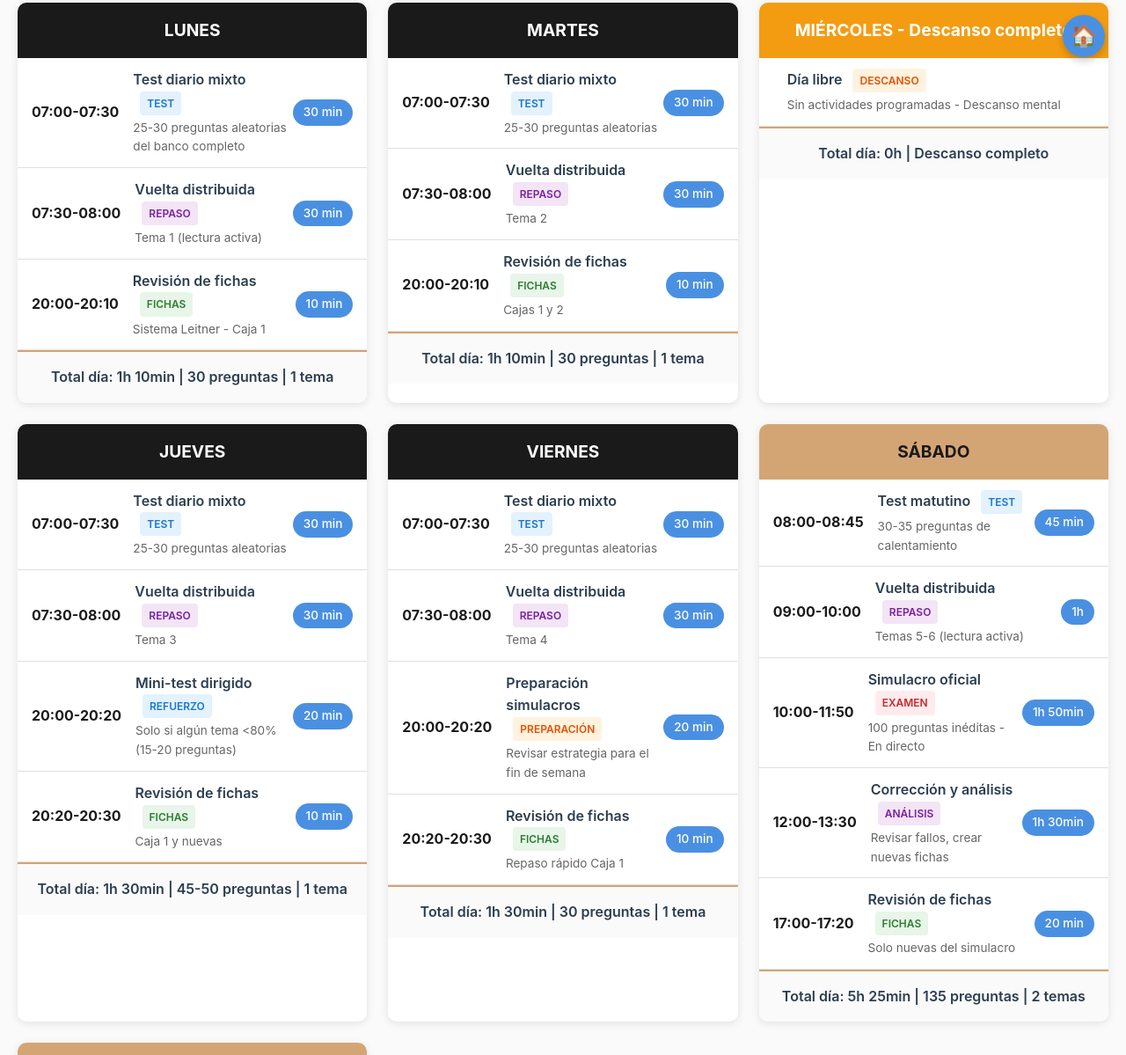
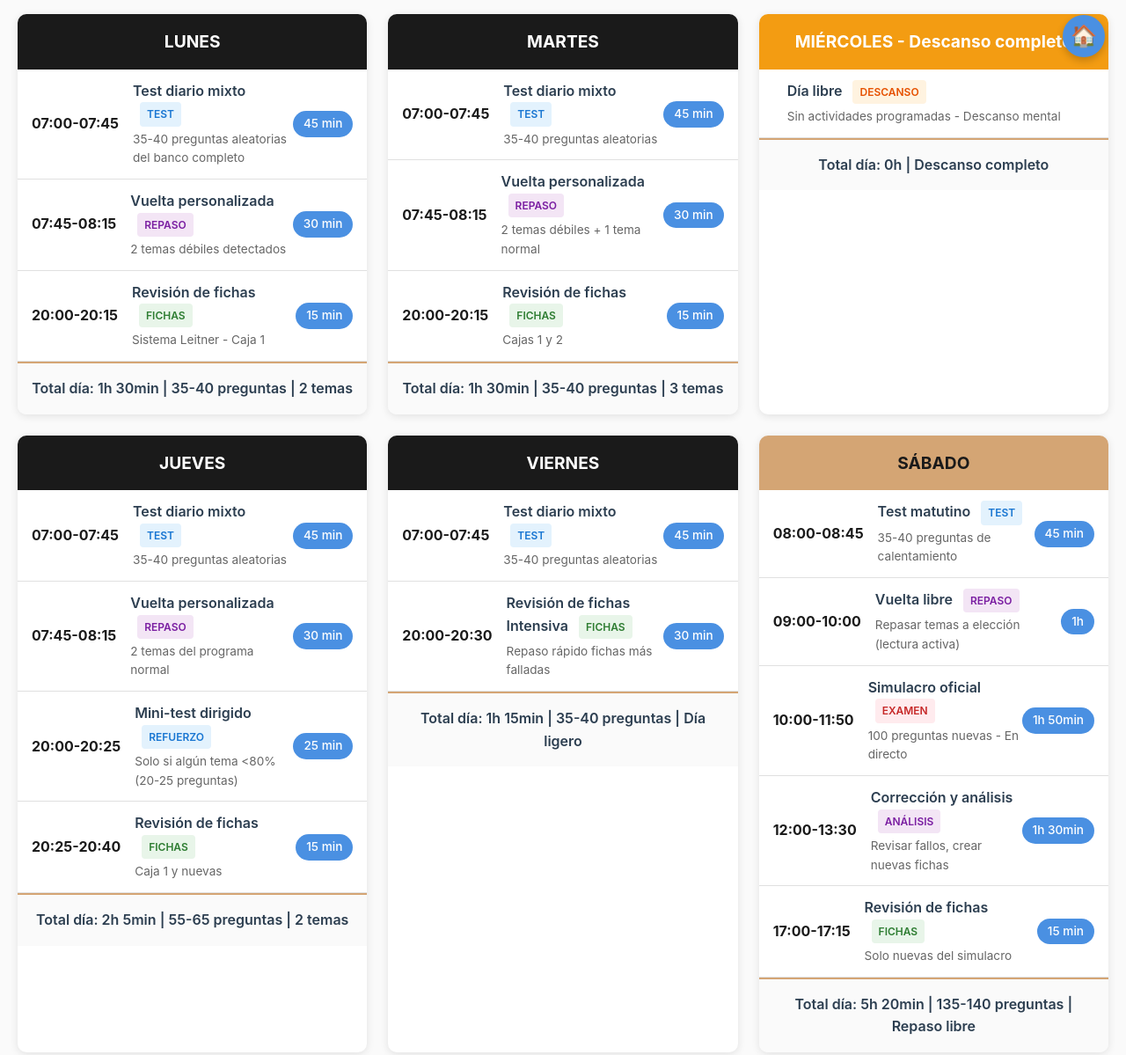
Before and after one commit to ChusDiez/izeta2025, a website: page public/Caballo_20.html in a window 1280 px wide. Shown: the part 711-1910 px from the top of the page at 88% size. Drawn offline with Linux system fonts and the light colour scheme.

Commit message:
cab allo

```diff
--- a/public/Caballo_20.html
+++ b/public/Caballo_20.html
@@ -57,7 +57,7 @@
         }
 
         .chess-piece {
-            font-size: 1.5rem;
+            font-size: 3rem;
             opacity: 0.6;
         }
 
@@ -273,7 +273,7 @@
             }
 
             .chess-piece {
-                font-size: 1.25rem;
+                font-size: 1.75rem;
             }
         }
 
@@ -310,7 +310,7 @@
 
         <!-- Resumen semanal -->
         <div class="summary">
-            <h2 style="color: var(--chess-black); margin-bottom: 1rem;">📊 Resumen Semanal</h2>
+            <h2 style="color: var(--chess-black); margin-bottom: 1rem;">Resumen Semanal</h2>
             <div class="summary-grid">
                 <div class="summary-item">
                     <div class="summary-number">20h</div>
@@ -333,7 +333,7 @@
 
         <!-- Sistema 6/7 -->
         <div class="rest-system">
-            <h3>📅 Sistema 6/7 - Día de descanso completo</h3>
+            <h3>Sistema 6/7 - Día de descanso completo</h3>
             <ul style="margin-left: 1.5rem; margin-top: 0.5rem;">
                 <li>Elige 1 día libre a la semana según tu disponibilidad</li>
                 <li>Sugerencia: Miércoles (para dividir la semana)</li>
@@ -347,31 +347,31 @@
             <div class="day-card">
                 <div class="day-header">LUNES</div>
                 <div class="time-slot">
-                    <span class="time">07:00-07:30</span>
+                    <span class="time">07:00-07:45</span>
                     <div class="activity">
                         <div class="activity-name">Test diario mixto <span class="task-type type-test">TEST</span></div>
-                        <div class="activity-detail">25-30 preguntas aleatorias del banco completo</div>
+                        <div class="activity-detail">35-40 preguntas aleatorias del banco completo</div>
+                    </div>
+                    <span class="duration">45 min</span>
+                </div>
+                <div class="time-slot">
+                    <span class="time">07:45-08:15</span>
+                    <div class="activity">
+                        <div class="activity-name">Vuelta personalizada <span class="task-type type-review">REPASO</span></div>
+                        <div class="activity-detail">2 temas débiles detectados</div>
                     </div>
                     <span class="duration">30 min</span>
                 </div>
                 <div class="time-slot">
-                    <span class="time">07:30-08:00</span>
-                    <div class="activity">
-                        <div class="activity-name">Vuelta distribuida <span class="task-type type-review">REPASO</span></div>
-                        <div class="activity-detail">Tema 1 (lectura activa)</div>
-                    </div>
-                    <span class="duration">30 min</span>
-                </div>
-                <div class="time-slot">
-                    <span class="time">20:00-20:10</span>
+                    <span class="time">20:00-20:15</span>
                     <div class="activity">
                         <div class="activity-name">Revisión de fichas <span class="task-type type-flashcard">FICHAS</span></div>
                         <div class="activity-detail">Sistema Leitner - Caja 1</div>
                     </div>
-                    <span class="duration">10 min</span>
+                    <span class="duration">15 min</span>
                 </div>
                 <div class="daily-summary">
-                    Total día: 1h 10min | 30 preguntas | 1 tema
+                    Total día: 1h 30min | 35-40 preguntas | 2 temas
                 </div>
             </div>
 
@@ -379,31 +379,31 @@
             <div class="day-card">
                 <div class="day-header">MARTES</div>
                 <div class="time-slot">
-                    <span class="time">07:00-07:30</span>
+                    <span class="time">07:00-07:45</span>
                     <div class="activity">
                         <div class="activity-name">Test diario mixto <span class="task-type type-test">TEST</span></div>
-                        <div class="activity-detail">25-30 preguntas aleatorias</div>
+                        <div class="activity-detail">35-40 preguntas aleatorias</div>
+                    </div>
+                    <span class="duration">45 min</span>
+                </div>
+                <div class="time-slot">
+                    <span class="time">07:45-08:15</span>
+                    <div class="activity">
+                        <div class="activity-name">Vuelta personalizada <span class="task-type type-review">REPASO</span></div>
+                        <div class="activity-detail">2 temas débiles + 1 tema normal</div>
                     </div>
                     <span class="duration">30 min</span>
                 </div>
                 <div class="time-slot">
-                    <span class="time">07:30-08:00</span>
-                    <div class="activity">
-                        <div class="activity-name">Vuelta distribuida <span class="task-type type-review">REPASO</span></div>
-                        <div class="activity-detail">Tema 2</div>
-                    </div>
-                    <span class="duration">30 min</span>
-                </div>
-                <div class="time-slot">
-                    <span class="time">20:00-20:10</span>
+                    <span class="time">20:00-20:15</span>
                     <div class="activity">
                         <div class="activity-name">Revisión de fichas <span class="task-type type-flashcard">FICHAS</span></div>
                         <div class="activity-detail">Cajas 1 y 2</div>
                     </div>
-                    <span class="duration">10 min</span>
+                    <span class="duration">15 min</span>
                 </div>
                 <div class="daily-summary">
-                    Total día: 1h 10min | 30 preguntas | 1 tema
+                    Total día: 1h 30min | 35-40 preguntas | 3 temas
                 </div>
             </div>
 
@@ -425,39 +425,39 @@
             <div class="day-card">
                 <div class="day-header">JUEVES</div>
                 <div class="time-slot">
-                    <span class="time">07:00-07:30</span>
+                    <span class="time">07:00-07:45</span>
                     <div class="activity">
                         <div class="activity-name">Test diario mixto <span class="task-type type-test">TEST</span></div>
-                        <div class="activity-detail">25-30 preguntas aleatorias</div>
+                        <div class="activity-detail">35-40 preguntas aleatorias</div>
+                    </div>
+                    <span class="duration">45 min</span>
+                </div>
+                <div class="time-slot">
+                    <span class="time">07:45-08:15</span>
+                    <div class="activity">
+                        <div class="activity-name">Vuelta personalizada <span class="task-type type-review">REPASO</span></div>
+                        <div class="activity-detail">2 temas del programa normal</div>
                     </div>
                     <span class="duration">30 min</span>
                 </div>
                 <div class="time-slot">
-                    <span class="time">07:30-08:00</span>
+                    <span class="time">20:00-20:25</span>
                     <div class="activity">
-                        <div class="activity-name">Vuelta distribuida <span class="task-type type-review">REPASO</span></div>
-                        <div class="activity-detail">Tema 3</div>
+                        <div class="activity-name">Mini-test dirigido <span class="task-type type-test">REFUERZO</span></div>
+                        <div class="activity-detail">Solo si algún tema <80% (20-25 preguntas)</div>
                     </div>
-                    <span class="duration">30 min</span>
+                    <span class="duration">25 min</span>
                 </div>
                 <div class="time-slot">
-                    <span class="time">20:00-20:20</span>
-                    <div class="activity">
-                        <div class="activity-name">Mini-test dirigido <span class="task-type type-test">REFUERZO</span></div>
-                        <div class="activity-detail">Solo si algún tema <80% (15-20 preguntas)</div>
-                    </div>
-                    <span class="duration">20 min</span>
-                </div>
-                <div class="time-slot">
-                    <span class="time">20:20-20:30</span>
+                    <span class="time">20:25-20:40</span>
                     <div class="activity">
                         <div class="activity-name">Revisión de fichas <span class="task-type type-flashcard">FICHAS</span></div>
                         <div class="activity-detail">Caja 1 y nuevas</div>
                     </div>
-                    <span class="duration">10 min</span>
+                    <span class="duration">15 min</span>
                 </div>
                 <div class="daily-summary">
-                    Total día: 1h 30min | 45-50 preguntas | 1 tema
+                    Total día: 2h 5min | 55-65 preguntas | 2 temas
                 </div>
             </div>
 
@@ -465,39 +465,24 @@
             <div class="day-card">
                 <div class="day-header">VIERNES</div>
                 <div class="time-slot">
-                    <span class="time">07:00-07:30</span>
+                    <span class="time">07:00-07:45</span>
                     <div class="activity">
                         <div class="activity-name">Test diario mixto <span class="task-type type-test">TEST</span></div>
-                        <div class="activity-detail">25-30 preguntas aleatorias</div>
+                        <div class="activity-detail">35-40 preguntas aleatorias</div>
+                    </div>
+                    <span class="duration">45 min</span>
+                </div>
+
+                <div class="time-slot">
+                    <span class="time">20:00-20:30</span>
+                    <div class="activity">
+                        <div class="activity-name">Revisión de fichas Intensiva <span class="task-type type-flashcard">FICHAS</span></div>
+                        <div class="activity-detail">Repaso rápido fichas más falladas</div>
                     </div>
                     <span class="duration">30 min</span>
                 </div>
-                <div class="time-slot">
-                    <span class="time">07:30-08:00</span>
-                    <div class="activity">
-                        <div class="activity-name">Vuelta distribuida <span class="task-type type-review">REPASO</span></div>
-                        <div class="activity-detail">Tema 4</div>
-                    </div>
-                    <span class="duration">30 min</span>
-                </div>
-                <div class="time-slot">
-                    <span class="time">20:00-20:20</span>
-                    <div class="activity">
-                        <div class="activity-name">Preparación simulacros <span class="task-type type-rest">PREPARACIÓN</span></div>
-                        <div class="activity-detail">Revisar estrategia para el fin de semana</div>
-                    </div>
-                    <span class="duration">20 min</span>
-                </div>
-                <div class="time-slot">
-                    <span class="time">20:20-20:30</span>
-                    <div class="activity">
-                        <div class="activity-name">Revisión de fichas <span class="task-type type-flashcard">FICHAS</span></div>
-                        <div class="activity-detail">Repaso rápido Caja 1</div>
-                    </div>
-                    <span class="duration">10 min</span>
-                </div>
                 <div class="daily-summary">
-                    Total día: 1h 30min | 30 preguntas | 1 tema
+                    Total día: 1h 15min | 35-40 preguntas | Día ligero
                 </div>
             </div>
 
@@ -508,15 +493,15 @@
                     <span class="time">08:00-08:45</span>
                     <div class="activity">
                         <div class="activity-name">Test matutino <span class="task-type type-test">TEST</span></div>
-                        <div class="activity-detail">30-35 preguntas de calentamiento</div>
+                        <div class="activity-detail">35-40 preguntas de calentamiento</div>
                     </div>
                     <span class="duration">45 min</span>
                 </div>
                 <div class="time-slot">
                     <span class="time">09:00-10:00</span>
                     <div class="activity">
-                        <div class="activity-name">Vuelta distribuida <span class="task-type type-review">REPASO</span></div>
-                        <div class="activity-detail">Temas 5-6 (lectura activa)</div>
+                        <div class="activity-name">Vuelta libre <span class="task-type type-review">REPASO</span></div>
+                        <div class="activity-detail">Repasar temas a elección (lectura activa)</div>
                     </div>
                     <span class="duration">1h</span>
                 </div>
@@ -524,7 +509,7 @@
                     <span class="time">10:00-11:50</span>
                     <div class="activity">
                         <div class="activity-name">Simulacro oficial <span class="task-type type-simulacro">EXAMEN</span></div>
-                        <div class="activity-detail">100 preguntas inéditas - En directo</div>
+                        <div class="activity-detail">100 preguntas nuevas - En directo</div>
                     </div>
                     <span class="duration">1h 50min</span>
                 </div>
@@ -537,15 +522,15 @@
                     <span class="duration">1h 30min</span>
                 </div>
                 <div class="time-slot">
-                    <span class="time">17:00-17:20</span>
+                    <span class="time">17:00-17:15</span>
                     <div class="activity">
                         <div class="activity-name">Revisión de fichas <span class="task-type type-flashcard">FICHAS</span></div>
                         <div class="activity-detail">Solo nuevas del simulacro</div>
                     </div>
-                    <span class="duration">20 min</span>
+                    <span class="duration">15 min</span>
                 </div>
                 <div class="daily-summary">
-                    Total día: 5h 25min | 135 preguntas | 2 temas
+                    Total día: 5h 20min | 135-140 preguntas | Repaso libre
                 </div>
             </div>
 
@@ -569,30 +554,22 @@
                     <span class="duration">1h 30min</span>
                 </div>
                 <div class="time-slot">
-                    <span class="time">15:00-19:00</span>
-                    <div class="activity">
-                        <div class="activity-name">Vuelta express mensual <span class="task-type type-review">REPASO</span></div>
-                        <div class="activity-detail">Lectura rápida del temario completo</div>
-                    </div>
-                    <span class="duration">4h</span>
-                </div>
-                <div class="time-slot">
                     <span class="time">20:00-20:30</span>
                     <div class="activity">
                         <div class="activity-name">Planificación semanal <span class="task-type type-rest">PLANIFICACIÓN</span></div>
-                        <div class="activity-detail">Revisar métricas y preparar próxima semana</div>
+                        <div class="activity-detail">Rellenar hoja de "Plan de Revisión Semanal"</div>
                     </div>
                     <span class="duration">30 min</span>
                 </div>
                 <div class="daily-summary">
-                    Total día: 7h 50min | 100 preguntas + repaso completo
+                    Total día: 3h 50min | 100 preguntas + planificación
                 </div>
             </div>
         </div>
 
         <!-- Leyenda -->
         <div class="legend">
-            <div class="legend-title">📋 Leyenda de actividades:</div>
+            <div class="legend-title">Leyenda de actividades:</div>
             <div class="legend-items">
                 <span class="task-type type-test">TEST</span> Práctica de preguntas
                 <span class="task-type type-review">REPASO</span> Revisión de temario
@@ -604,29 +581,29 @@
 
         <!-- Tips estratégicos -->
         <div class="tips-section">
-            <h2 style="color: var(--chess-black); margin-bottom: 1rem;">💡 Estrategias para el Nivel Base</h2>
+            <h2 style="color: var(--chess-black); margin-bottom: 1rem;">Estrategias para el Nivel Base</h2>
             <div class="tips-grid">
                 <div class="tip-card">
                     <div class="tip-title">
-                        ⏰ Optimización del tiempo
+                        Vuelta personalizada
                     </div>
-                    <p>Los bloques matutinos son más cortos para adaptarse a horarios laborales. Aprovecha el fin de semana para sesiones más largas.</p>
+                    <p>Es muy importante que vayamos viendo la progresión de dificultad percibida en los temas para el repaso de la quinta semana.</p>
                 </div>
                 <div class="tip-card">
                     <div class="tip-title">
-                        📱 Flexibilidad móvil
+                        Flexibilidad móvil
                     </div>
-                    <p>Usa aplicaciones móviles para repasar fichas durante desplazamientos o pausas laborales.</p>
+                    <p>Usa aplicaciones móviles para repasar fichas durante desplazamientos o pausas laborales (ANKI o Goodnotes p.ej).</p>
                 </div>
                 <div class="tip-card">
                     <div class="tip-title">
-                        🎯 Foco en la calidad
+                        Foco en la calidad
                     </div>
                     <p>Con tiempo limitado, es crucial analizar cada error en profundidad. Prioriza comprensión sobre cantidad.</p>
                 </div>
                 <div class="tip-card">
                     <div class="tip-title">
-                        🔄 Consistencia diaria
+                        Consistencia diaria
                     </div>
                     <p>Mantén el hábito diario aunque sea con sesiones cortas. La constancia supera a la intensidad esporádica.</p>
                 </div>
@@ -638,7 +615,7 @@
             <p><strong>Nivel Base:</strong> Diseñado para compatibilizar preparación efectiva con vida laboral</p>
             <p style="margin-top: 0.5rem;">20 horas bien distribuidas pueden llevarte al éxito</p>
         </div>
-</div>
+    </div>
     <a href="index.html" class="float-home">🏠</a>
 </body>
 </html>
```
